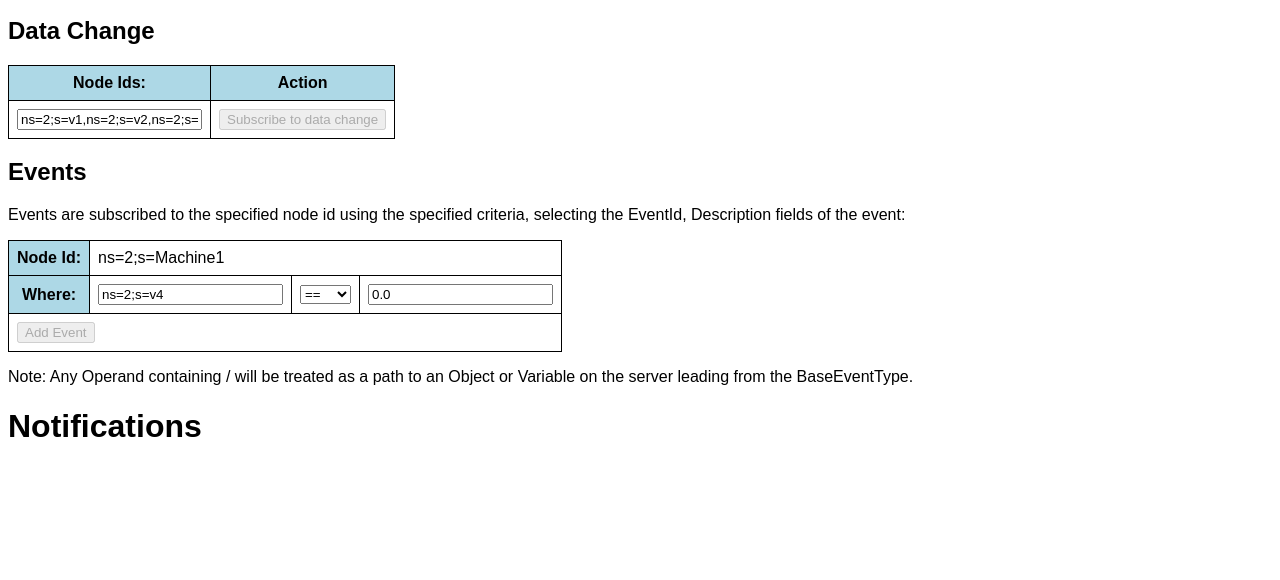
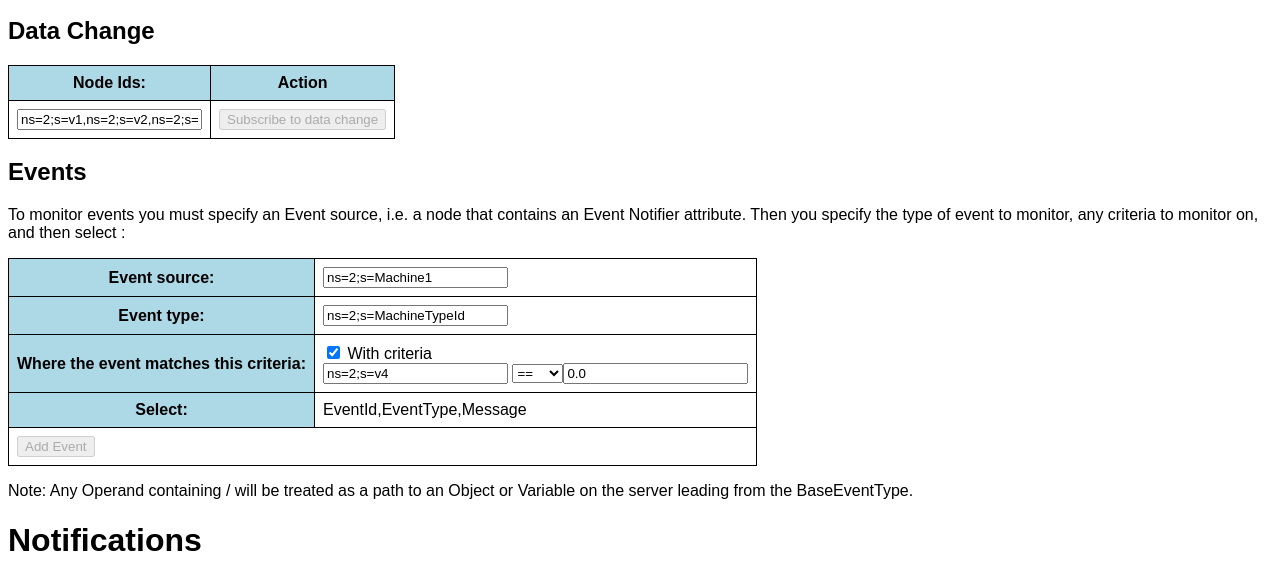
Before and after one commit to locka99/opcua, a plain HTML site: page samples/web-client/html/index.html in a window 1280 px wide. Shown: the part 323-903 px from the top of the page. Before the commit the page ends 800 px from the top, so only its background shows below. Drawn offline with nearby package versions, Linux system fonts and the light colour scheme.

Commit message:
More event filter work

```diff
--- a/samples/web-client/html/index.html
+++ b/samples/web-client/html/index.html
@@ -174,27 +174,57 @@
 
 <h2>Events</h2>
 
-<p>Events are subscribed to the specified node id using the specified criteria, selecting the EventId, Description fields of the
-    event:</p>
+<p>To monitor events you must specify an Event source, i.e. a node that contains an Event Notifier attribute. Then you
+    specify
+    the type of event to monitor, any criteria to monitor on, and then select
+    :</p>
+
+<script>
+    function toggle_criteria() {
+        let cb = $('input.criteria_checkbox');
+        let enable_where_criteria = cb.prop("checked");
+        if (enable_where_criteria) {
+            $('input.left_operand').attr('disabled', "disabled");
+            $('input.operator').attr('disabled', "disabled");
+            $('input.right_operand').attr('disabled', "disabled");
+        } else {
+            $('input.left_operand').removeAttr('disabled');
+            $('input.operator').removeAttr('disabled');
+            $('input.right_operand').removeAttr('disabled');
+
+        }
+    }
+</script>
 
 <form action="javascript:void(0);">
     <table>
         <tr>
-            <th>Node Id:</th>
-            <td colspan="3" id="event_node_id">ns=2;s=Machine1</td>
+            <th>Event source:</th>
+            <td colspan="3"><input id="event_source_id" value="ns=2;s=Machine1"/></td>
         </tr>
         <tr>
-            <th>Where:</th>
-            <td><input id="left_operand" value="ns=2;s=v4"/></td>
-            <td><select id="operator">
+            <th>Event type:</th>
+            <td colspan="3"><input id="event_type_id" value="ns=2;s=MachineTypeId"/></td>
+        </tr>
+        <tr>
+            <th>Where the event matches this criteria:</th>
+            <td colspan="3">
+                <input id="criteria_checkbox" type="checkbox" checked onchange="toggle_criteria()"/>&nbsp;With
+                criteria<br/>
+                <input id="left_operand" value="ns=2;s=v4"/>
+                <select id="operator">
                     <option value="eq" selected="selected">==</option>
                     <option value="lt">&lt;</option>
                     <option value="gt">&gt;</option>
                     <option value="lte">&lt;=</option>
                     <option value="gte">&lt;=</option>
                     <option value="like">LIKE</option>
-            </select></td>
-            <td><input id="right_operand" value="0.0"/></td>
+                </select><input id="right_operand" value="0.0"/>
+            </td>
+        </tr>
+        <tr>
+            <th>Select:</th>
+            <td colspan="3" id="select_criteria">EventId,EventType,Message</td>
         </tr>
         <tr>
             <td colspan="4">
```
Also changed, not shown: 2 other files. Lines whose indentation alone changed are shown as unchanged.
